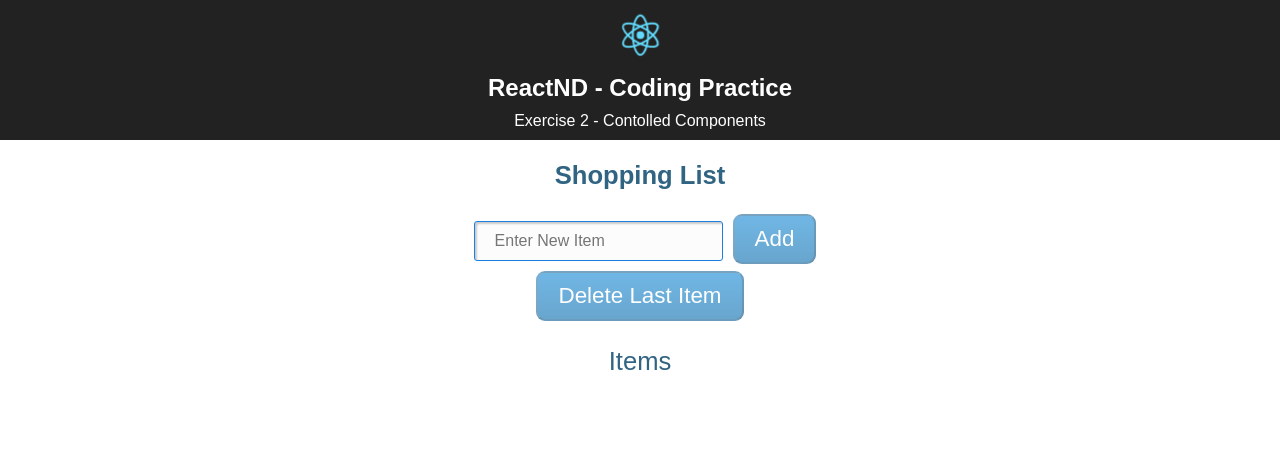
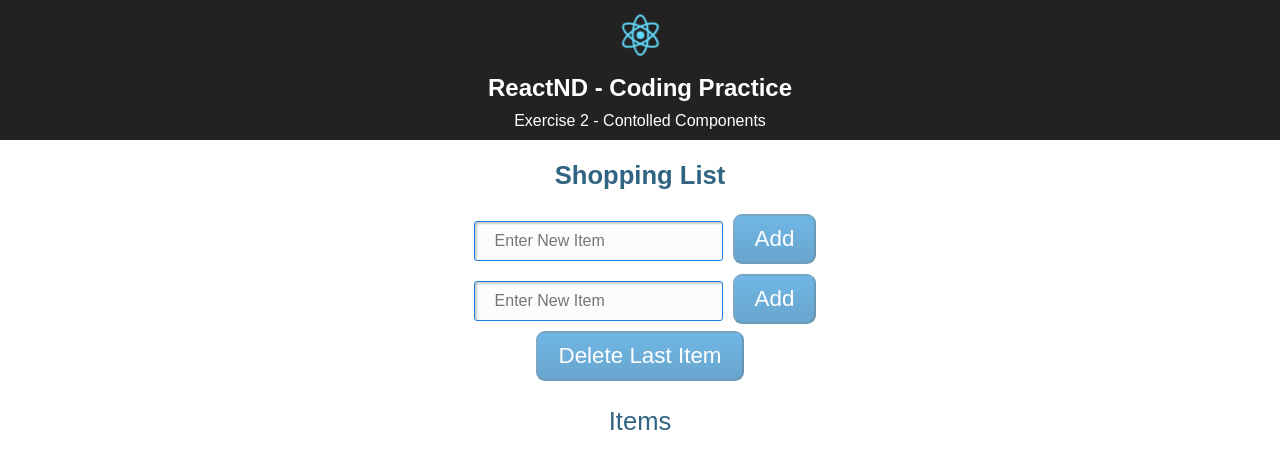
Before and after one commit to james-priest/reactnd-ex2-controlled-components-csb, a React (Create React App) app: page / in a window 1280 px wide. Shown: the top 468 px of the page. Built offline with nearby package versions, Linux system fonts and the light colour scheme.

Commit message:
refactor: Extract AddItem

```diff
--- a/src/App.js
+++ b/src/App.js
@@ -15,6 +15,12 @@ class App extends Component {
     event.preventDefault();
     this.setState(oldState => ({
       items: [...oldState.items, this.state.value]
+    }));
+  };
+
+  addItem2 = item => {
+    this.setState(prevState => ({
+      items: [...prevState.items, item]
     }));
   };
 
@@ -49,7 +55,7 @@ class App extends Component {
             />
             <button disabled={this.inputIsEmpty()}>Add</button>
           </form>
-
+          <AddItem onAddItem={this.addItem2} />
           <button onClick={this.deleteLastItem} disabled={this.noItemsFound()}>
             Delete Last Item
           </button>
@@ -66,4 +72,34 @@ class App extends Component {
   }
 }
 
+class AddItem extends Component {
+  state = {
+    value: ""
+  };
+  inputIsEmpty = () => {
+    return this.state.value === "";
+  };
+  handleChange = event => {
+    this.setState({ value: event.target.value });
+  };
+  addItem = e => {
+    e.preventDefault();
+    // this.props.onAddItem(e.target.value); // Nope! target is button
+    this.props.onAddItem(this.state.value);
+  };
+  render() {
+    return (
+      <form onSubmit={this.addItem}>
+        <input
+          type="text"
+          placeholder="Enter New Item"
+          value={this.state.value}
+          onChange={this.handleChange}
+        />
+        <button disabled={this.inputIsEmpty()}>Add</button>
+      </form>
+    );
+  }
+}
+
 export default App;
```
